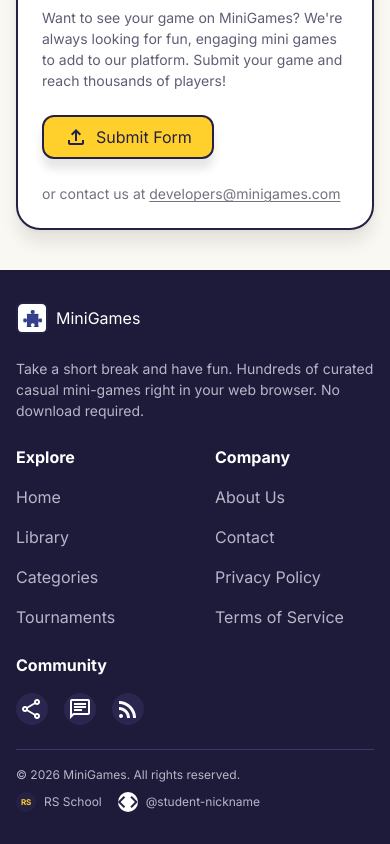
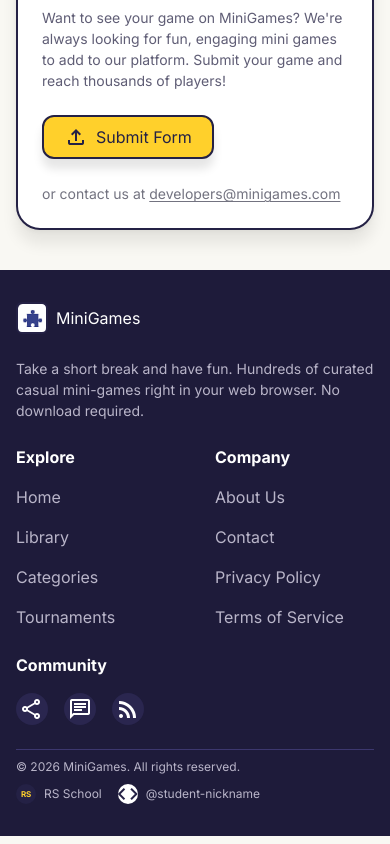
Before and after one commit to systemkiller03/minigames-creative-extension, a React (Vite) app in the folder web/: page / in a window 390 px wide. Shown: the part 1538-2382 px from the top of the page. Built offline with nearby package versions, Linux system fonts and the light colour scheme; no server answers.

Commit message:
feat(web): match tablet and mobile footer spacing to Figma

```diff
--- a/web/src/features/footer/components/SiteFooter.tsx
+++ b/web/src/features/footer/components/SiteFooter.tsx
@@ -52,14 +52,14 @@ function SocialLink({ label, icon }: { label: string; icon: string }) {
     return (
         <a
             aria-label={label}
-            className="inline-flex size-icon-button-small cursor-pointer items-center justify-center rounded-full bg-bg-footer-low text-white transition-colors hover:bg-bg-footer-lowest focus-visible:outline-2 focus-visible:outline-offset-focus-ring-offset focus-visible:outline-primary above-mobile:size-icon-button-medium"
+            className="inline-flex size-icon-button-small cursor-pointer items-center justify-center rounded-full bg-bg-footer-low text-white transition-colors hover:bg-bg-footer-lowest focus-visible:outline-2 focus-visible:outline-offset-focus-ring-offset focus-visible:outline-primary desktop-up:size-icon-button-medium"
             href="/"
             onClick={(event) => {
                 event.preventDefault();
                 void navigate({ to: '/' });
             }}
         >
-            <Icon className="text-[16px] above-mobile:text-[20px]" name={icon} />
+            <Icon className="text-[16px] desktop-up:text-[20px]" name={icon} />
         </a>
     );
 }
@@ -127,7 +127,7 @@ export function SiteFooter() {
                 </div>
             </div>
 
-            <div className="flex flex-col gap-size-1 border-t border-bg-footer-lowest pt-size-2 text-label-medium above-mobile:flex-row above-mobile:items-center above-mobile:justify-between above-mobile:gap-size-2 above-mobile:pt-size-3 above-mobile:text-body-small">
+            <div className="flex flex-col gap-size-1 border-t border-bg-footer-lowest pt-size-1 text-label-medium above-mobile:flex-row above-mobile:items-center above-mobile:justify-between above-mobile:gap-size-2 above-mobile:pt-size-2 desktop-up:pt-size-3 above-mobile:text-body-small">
                 <p>© 2026 MiniGames. All rights reserved.</p>
                 <div className="flex items-center gap-size-2 above-mobile:contents">
                     <a
```
